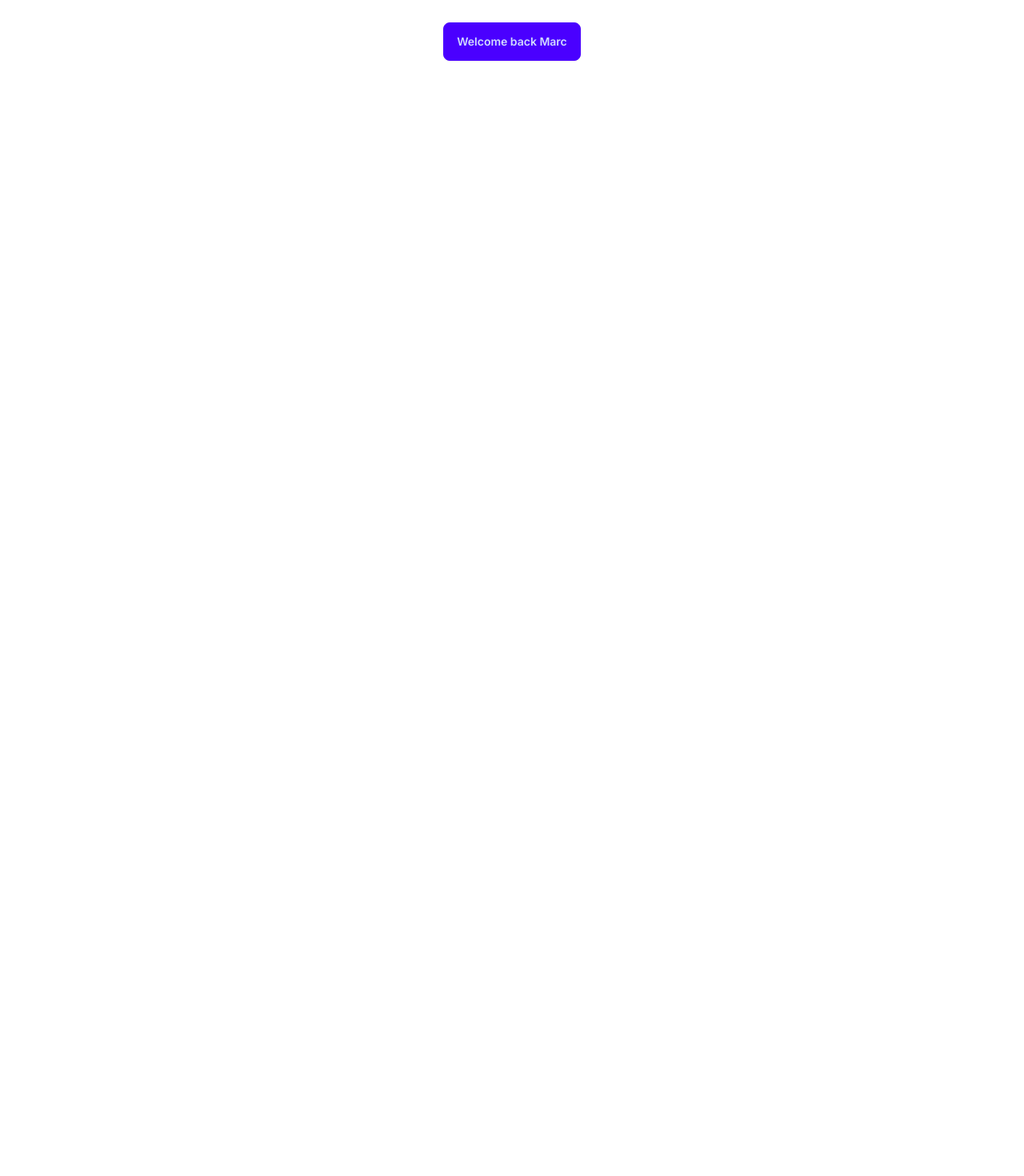
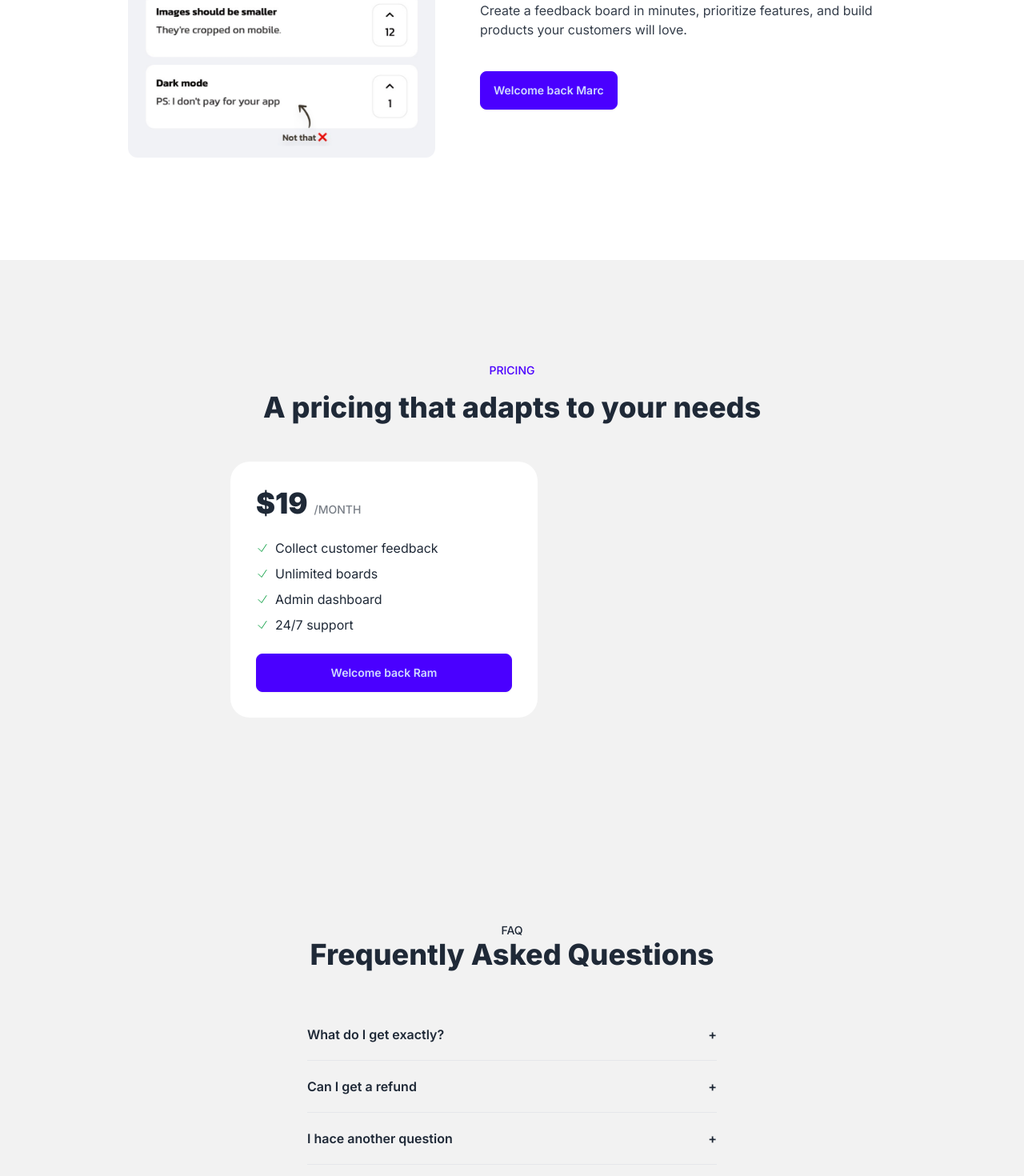
Before and after one commit to mgRamses/innovare-saas, a Next.js app: page / in a window 1280 px wide. Shown: the part 356-1826 px from the top of the page at 80% size. Before the commit the page ends 800 px from the top, so only its background shows below. Built offline with nearby package versions, Linux system fonts and the light colour scheme.

Commit message:
refinement

```diff
--- a/app/layout.js
+++ b/app/layout.js
@@ -10,7 +10,7 @@ export const metadata = {
 
 export default function RootLayout({ children }) {
   return (
-    <html lang="en">
+    <html lang="en" data-theme="light" className="scroll-smooth">
       <body className={inter.className}>{children}</body>
     </html>
   );
--- a/app/page.js
+++ b/app/page.js
@@ -1,17 +1,33 @@
 import ButtonLogin from "@/components/ButtonLogin";
+import { ListItem } from "@/components/ListItem";
+import { FAQListItem } from "@/components/FAQListItem";
+import Image from "next/image";
+import productDemo from "./productDemo.jpeg";
 
 export default function Home() {
   const isLoggedIn = true;
   const name = "Marc";
 
+  const pricingFeaturesList = [
+    "Collect customer feedback",
+    "Unlimited boards",
+    "Admin dashboard",
+    "24/7 support",
+  ];
+
   return (
     <main>
+      {/* HEADER */}
       <section className="bg-base-200">
-        <div className="max-w-3xl mx-auto flex justify-between items-center px-8 py-2">
+        <div className="max-w-5xl mx-auto flex justify-between items-center px-8 py-2">
           <div className="font-bold">Innovare SaaS</div>
           <div className="space-x-4 max-md:block">
-            <a className="link link-hover">Pricing</a>
-            <a className="link link-hover">FAQ</a>
+            <a className="link link-hover" href="#pricing">
+              Pricing
+            </a>
+            <a className="link link-hover" href="#faq">
+              FAQ
+            </a>
           </div>
           <div>
             <ButtonLogin isLoggedIn={isLoggedIn} name={name} />
@@ -19,7 +35,10 @@ export default function Home() {
         </div>
       </section>
 
-      <section className="text-center py-32 px-8 max-w-3xl mx-auto">
+      {/* HERO */}
+      <section className="text-center lg:text-left py-32 px-8 max-w-5xl mx-auto flex flex-col lg:flex-row gap-14 items-center">
+        <Image src={productDemo} alt="Product demo" className="w-96 rounded-xl"/>
+        <div>
           <h1 className="text-4xl font-extrabold mb-6">
             Collect customer feedback to build better products
           </h1>
@@ -29,6 +48,55 @@ export default function Home() {
           </div>
 
           <ButtonLogin isLoggedIn={isLoggedIn} name={name} />
+        </div>
+      </section>
+
+      {/* PRICING */}
+      <section className="bg-base-200" id="pricing">
+        <div className="py-32 px-8 max-w-3xl mx-auto">
+          <p className="text-sm uppercase font-medium text-center text-primary mb-4">
+            Pricing
+          </p>
+          <h2 className="text-3xl lg:text-4xl font-extrabold mb-12 text-center">
+            A pricing that adapts to your needs
+          </h2>
+          <div className="p-8 bg-base-100 max-w-96 rounded-3xl max-auto space-y-6">
+            <div className="flex gap-2 items-baseline">
+              <div className="text-4xl font-black">$19</div>
+              <div className="uppercase text-sm font-medium opacity-60">
+                /month
+              </div>
+            </div>
+
+            <ul className="space-y-2">
+              {pricingFeaturesList.map((priceItem) => {
+                return <ListItem key={priceItem}>{priceItem}</ListItem>;
+              })}
+            </ul>
+
+            <ButtonLogin isLoggedIn={true} name={"Ram"} extraStyle={"w-full"} />
+          </div>
+        </div>
+      </section>
+
+      {/* FAQ */}
+      <section className="bg-base-200" id="faq">
+        <div className="py-32 px-8 mx-w-3xl mx-auto">
+          <p className="text-sm uppercase font-medium text-center">FAQ</p>
+          <h2 className="text-center text-3xl lg:text-4xl font-extrabold mb-12">
+            Frequently Asked Questions
+          </h2>
+
+          <ul className="max-w-lg mx-auto">
+            {[
+              { question: "What do I get exactly?", answer: "A" },
+              { question: "Can I get a refund", answer: "A" },
+              { question: "I hace another question", answer: "A" },
+            ].map((qa) => (
+              <FAQListItem key={qa.question} qa={qa} />
+            ))}
+          </ul>
+        </div>
       </section>
     </main>
   );
--- a/components/ButtonLogin.js
+++ b/components/ButtonLogin.js
@@ -1,8 +1,8 @@
 import Link from "next/link"
 
-const ButtonLogin = ({isLoggedIn, name}) => {
+const ButtonLogin = ({isLoggedIn, name, extraStyle}) => {
     if(isLoggedIn){
-        return <Link href="/dashboard" className={`btn btn-primary`}>Welcome back {name}</Link>
+        return <Link href="/dashboard" className={`btn btn-primary ${extraStyle ? extraStyle : ""}`}>Welcome back {name}</Link>
     }
 
     return <button >Login</button>
--- /dev/null
+++ b/components/FAQListItem.js
@@ -0,0 +1,20 @@
+"use client";
+
+import {useState} from "react"
+
+export const FAQListItem = ({ qa }) => {
+    const [isOpen, setIsOpen] = useState(false)
+
+    return (
+        <li key={qa.question}>
+            {/* 1. Question (clickable) */}
+            <button className="py-5 font-semibold border-b w-full text-left flex items-center justify-between" onClick={()=>setIsOpen(!isOpen)}>
+                <p>{qa.question}</p>
+                {isOpen ? "-" : "+"}
+            </button>
+
+            {/* 2. Answer */}
+            <div className={`${isOpen ? "block" : "hidden"} mt-3 mb-6 opacity-90`}>{qa.answer}</div>
+        </li>
+    )
+}
--- /dev/null
+++ b/components/ListItem.js
@@ -0,0 +1,22 @@
+// eslint-disable-next-line no-unused-vars
+export const ListItem = ({ children }) => {
+    return (
+      <li className="flex gap-2 items-center">
+        <svg
+          xmlns="http://www.w3.org/2000/svg"
+          fill="none"
+          viewBox="0 0 24 24"
+          strokeWidth={1.5}
+          stroke="currentColor"
+          className="text-green-600 size-4"
+        >
+          <path
+            strokeLinecap="round"
+            strokeLinejoin="round"
+            d="m4.5 12.75 6 6 9-13.5"
+          />
+        </svg>
+        {children}
+      </li>
+    );
+  };
```
Also changed, not shown: .eslintrc.json, app/productDemo.jpeg (added). Lines whose indentation alone changed are shown as unchanged.
